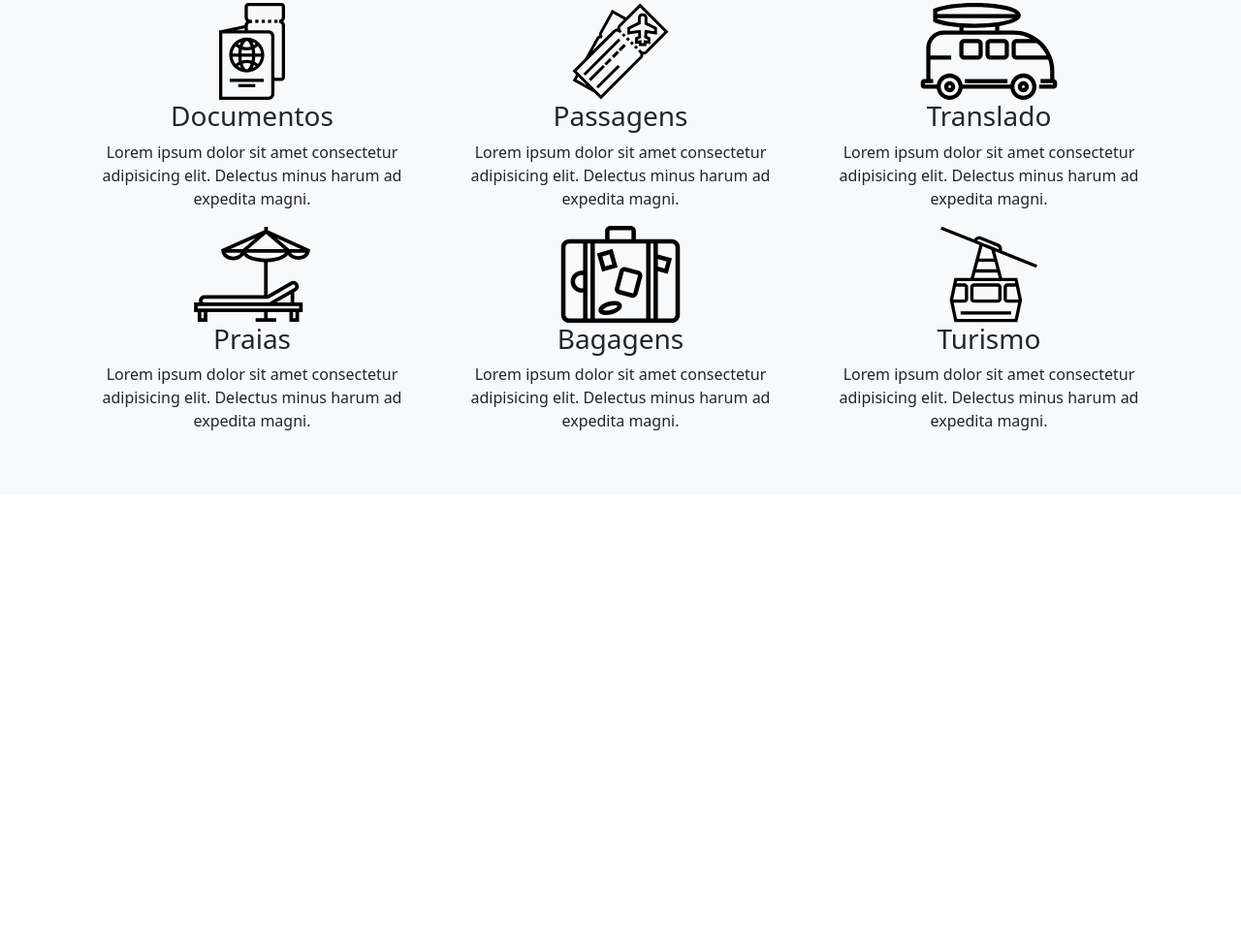
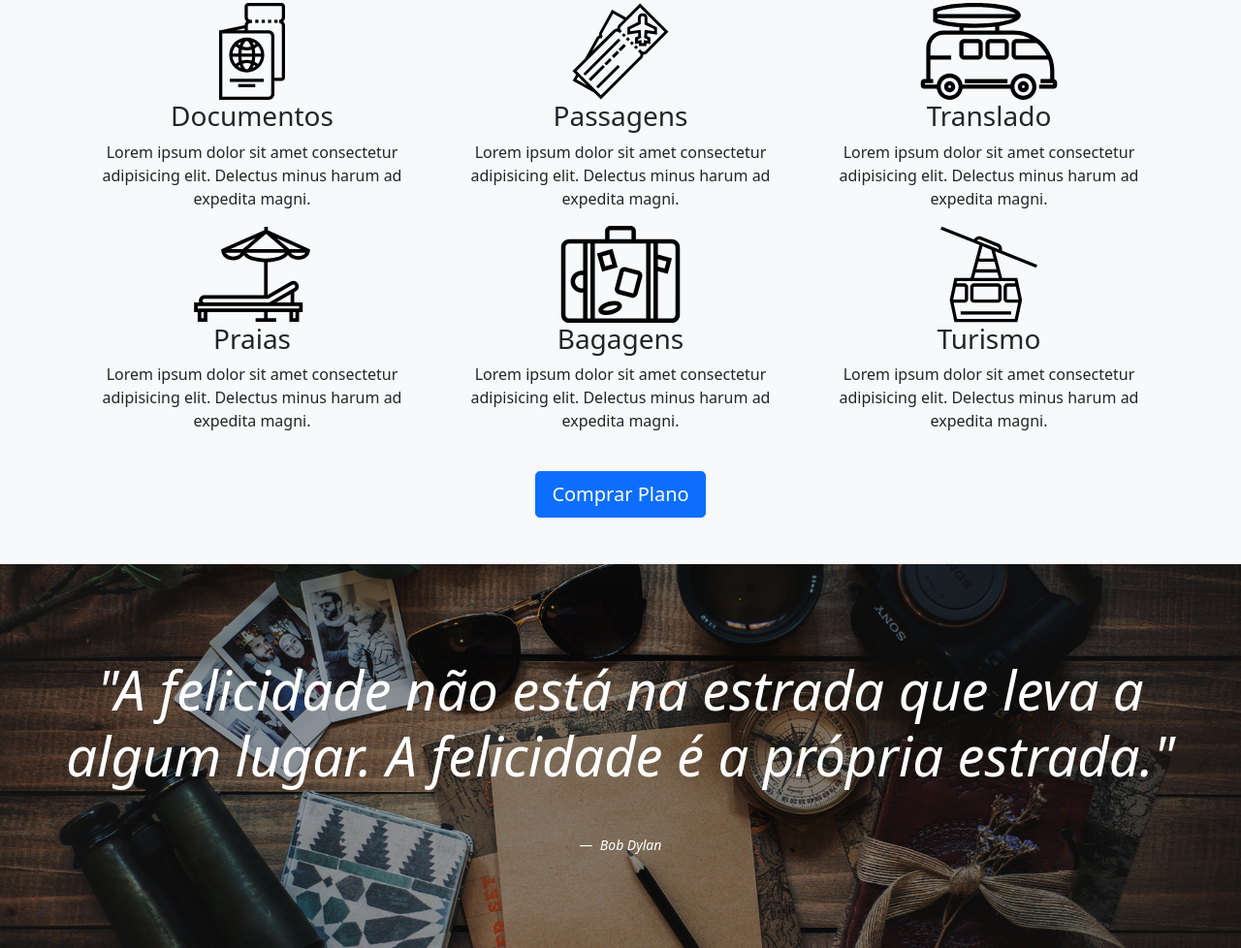
Before and after one commit to BenitoPedro13/Trying-Bootstrap, a plain HTML site: page index.html in a window 1280 px wide. Shown: the part 809-1787 px from the top of the page at 97% size. Before the commit the page ends 1319 px from the top, so only its background shows below. Drawn offline with Linux system fonts and the light colour scheme.

Commit message:
Blockquote Added

```diff
--- a/index.html
+++ b/index.html
@@ -160,7 +160,25 @@
           <p>Lorem ipsum dolor sit amet consectetur adipisicing elit. Delectus minus harum ad expedita magni.</p>
         </div>
       </div>
+
+      <a href="planos.html" class="btn btn-lg btn-primary mt-4">
+        Comprar Plano
+      </a>
+
     </div>
+  </section>
+
+  <section class="p-md-5" style="background: url('./img/bg-quote.jpg') center center; background-size: cover;">
+    <blockquote class="blockquote text-white pt-md-5 pt-3">
+      <p class="display-4 text-center">
+        <em>
+          "A felicidade não está na estrada que leva a algum lugar. A felicidade é a própria estrada."
+        </em>
+      </p>
+    </blockquote>
+    <footer class="blockquote-footer text-white text-center py-md-5 py-3 mb-0">
+      <cite>Bob Dylan</cite>
+    </footer>
   </section>
 
   <script src="./bootstrap-5.0.1-dist/js/popper.min.js"></script>
```
